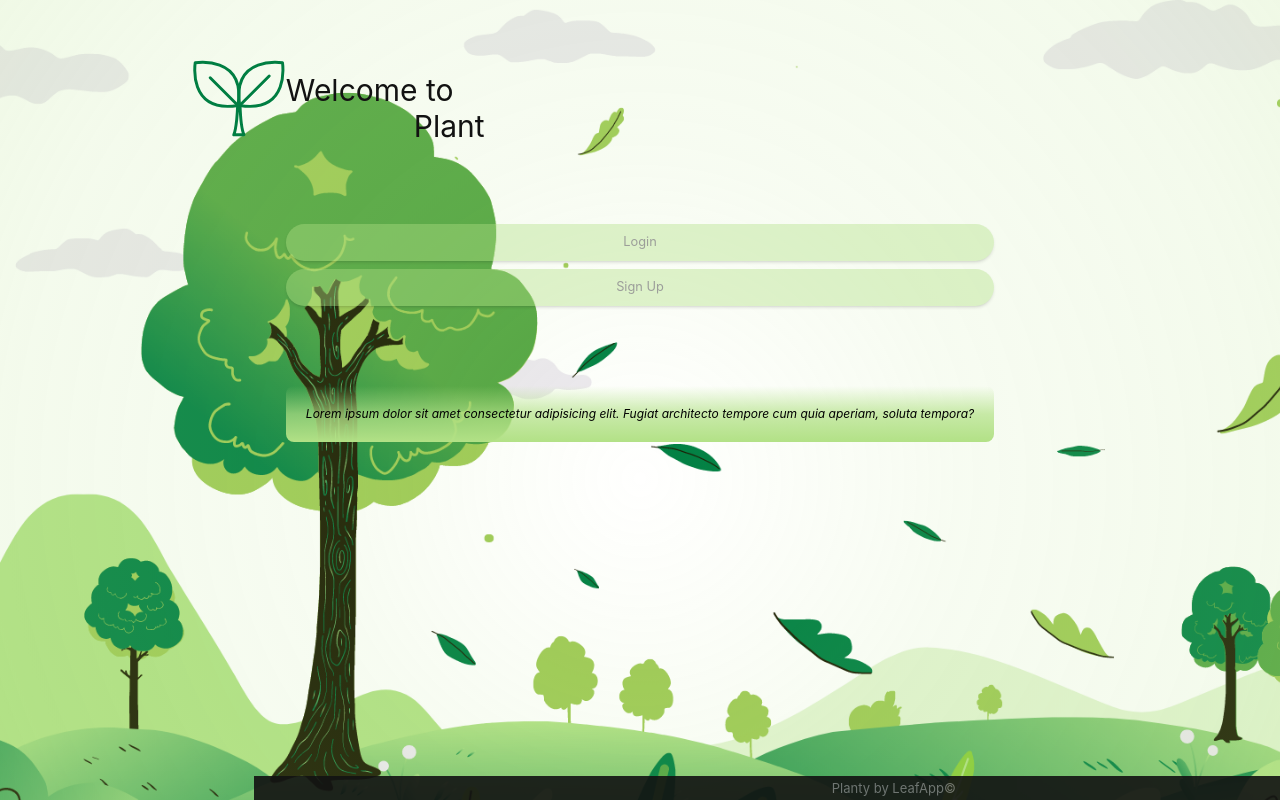
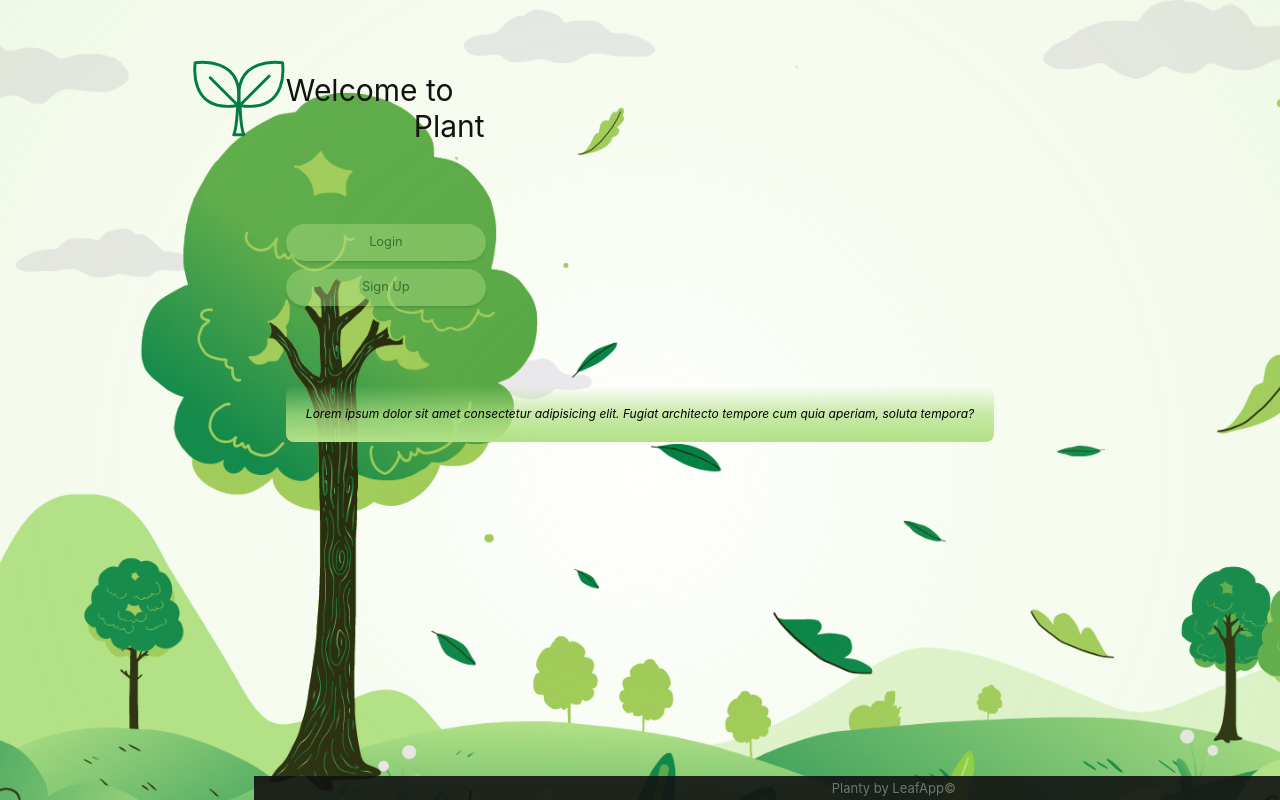
Before and after one commit to krabandicoot/Planty_Becode, a React (Vite) app in the folder app/client/: page / in a window 1280 px wide. Shown: the top 800 px of the page. Built offline with nearby package versions, Linux system fonts and the light colour scheme; no server answers.

Commit message:
making app responsive-landingpage

```diff
--- a/app/client/src/components/LandingPage.jsx
+++ b/app/client/src/components/LandingPage.jsx
@@ -6,12 +6,12 @@ export function LandingPage() {
   return (
     <section className="flex flex-col">
       <div className="flex flex-col justify-center mt-10 mb-20 gap-2">
-        <button>
-          <Link to="signin">
+        <button className="signin__button">
+          <Link to="signin" className="hover:">
             Login
           </Link>
         </button>
-        <button>
+        <button className="signup__button">
           <Link to="signup">
             Sign Up
           </Link>
--- a/app/client/src/index.css
+++ b/app/client/src/index.css
@@ -20,7 +20,7 @@ a {
 }
 
 a:hover {
-    color: #54A543;
+    font-weight: bold;
 }
 
 body {
@@ -350,8 +350,25 @@ button:focus-visible {
 
 
 @media screen and (min-width: 768px) {
+
+    .root {
+        display: flex;
+        flex-direction: column;
+        max-width: max-content;
+    }
+
+    button {
+        max-width: 200px;
+    }
+
+    header {
+        align-self: end;
+    }
+
     .rcp {
         width: 280px;
         height: 280px;
     }
+
+
 }
```
